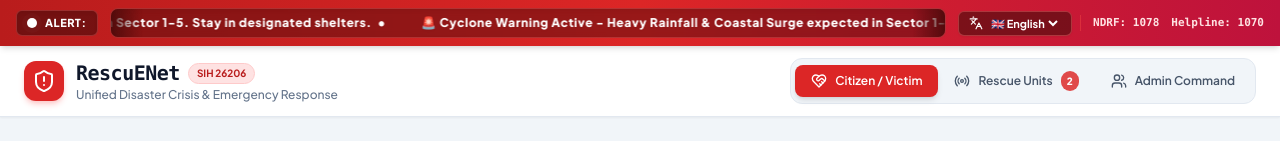
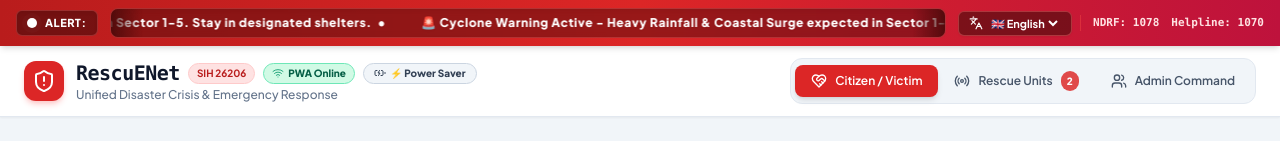
Before and after one commit to mohith0705/rescuenet-sih26206, a React (Vite) app: page / in a window 1280 px wide. Shown: the top 141 px of the page. Built offline with nearby package versions, Linux system fonts and the light colour scheme.

Commit message:
Add PWA Offline Mesh status badge and Emergency Power Saver mode toggle for 3.5x battery extension

```diff
--- a/src/App.jsx
+++ b/src/App.jsx
@@ -14,6 +14,23 @@ import {
 export default function App() {
   const [activeRole, setActiveRole] = useState('citizen'); // 'citizen' | 'rescue' | 'admin'
   const [currentLang, setCurrentLang] = useState('EN'); // 'EN' | 'HI' | 'TE' | 'TA' | 'BN'
+
+  // Emergency Power Saver & PWA Offline State
+  const [isPowerSaver, setIsPowerSaver] = useState(false);
+  const [isOnline, setIsOnline] = useState(navigator.onLine);
+
+  React.useEffect(() => {
+    const handleOnline = () => setIsOnline(true);
+    const handleOffline = () => setIsOnline(false);
+
+    window.addEventListener('online', handleOnline);
+    window.addEventListener('offline', handleOffline);
+
+    return () => {
+      window.removeEventListener('online', handleOnline);
+      window.removeEventListener('offline', handleOffline);
+    };
+  }, []);
 
   const [shelters, setShelters] = useState(INITIAL_SHELTERS);
   const [sosRequests, setSosRequests] = useState(INITIAL_SOS_REQUESTS);
@@ -71,7 +88,7 @@ export default function App() {
   const activeSosCount = sosRequests.filter(s => s.status === 'PENDING').length;
 
   return (
-    <div className="min-h-screen bg-slate-100 text-slate-900 flex flex-col font-sans">
+    <div className={`min-h-screen flex flex-col font-sans transition-colors duration-300 ${isPowerSaver ? 'bg-slate-950 text-slate-100 grayscale-[20%]' : 'bg-slate-100 text-slate-900'}`}>
       {/* Top Header Navbar with Language Switcher */}
       <Navbar
         activeRole={activeRole}
@@ -79,6 +96,9 @@ export default function App() {
         activeSosCount={activeSosCount}
         currentLang={currentLang}
         setCurrentLang={setCurrentLang}
+        isPowerSaver={isPowerSaver}
+        setIsPowerSaver={setIsPowerSaver}
+        isOnline={isOnline}
       />
 
       {/* Main Content Area */}
@@ -91,6 +111,8 @@ export default function App() {
             onTriggerSos={handleTriggerSos}
             onReportMissingPerson={handleReportMissingPerson}
             currentLang={currentLang}
+            isPowerSaver={isPowerSaver}
+            isOnline={isOnline}
           />
         )}
 
--- a/src/components/CitizenPortal.jsx
+++ b/src/components/CitizenPortal.jsx
@@ -12,7 +12,9 @@ export default function CitizenPortal({
   missingPersons,
   onTriggerSos,
   onReportMissingPerson,
-  currentLang = 'EN'
+  currentLang = 'EN',
+  isPowerSaver = false,
+  isOnline = true
 }) {
   const t = TRANSLATIONS[currentLang] || TRANSLATIONS.EN;
 
@@ -165,6 +167,17 @@ export default function CitizenPortal({
           </button>
         </div>
       </div>
+
+      {/* Power Saver Status Notice */}
+      {isPowerSaver && (
+        <div className="bg-amber-950/90 text-amber-200 border border-amber-500/40 p-3.5 rounded-xl flex items-center justify-between text-xs font-bold shadow-md">
+          <div className="flex items-center gap-2">
+            <Zap className="w-4 h-4 text-amber-400 shrink-0" />
+            <span>Emergency Power Saver Mode Active (3.5x Extended Battery & Low CPU Consumption)</span>
+          </div>
+          <span className="bg-amber-500/20 text-amber-300 px-2.5 py-0.5 rounded-full text-[10px] uppercase font-mono font-extrabold border border-amber-400/30">OLED Battery Save</span>
+        </div>
+      )}
 
       {/* TAB 1: SOS & MAP */}
       {activeTab === 'sos' && (
--- a/src/components/Navbar.jsx
+++ b/src/components/Navbar.jsx
@@ -1,12 +1,21 @@
 import React from 'react';
-import { ShieldAlert, Users, Radio, HeartHandshake, Languages } from 'lucide-react';
+import { ShieldAlert, Users, Radio, HeartHandshake, Languages, Wifi, WifiOff, BatteryCharging } from 'lucide-react';
 import { TRANSLATIONS } from '../data/translations';
 
-export default function Navbar({ activeRole, setActiveRole, activeSosCount, currentLang, setCurrentLang }) {
+export default function Navbar({
+  activeRole,
+  setActiveRole,
+  activeSosCount,
+  currentLang,
+  setCurrentLang,
+  isPowerSaver,
+  setIsPowerSaver,
+  isOnline
+}) {
   const t = TRANSLATIONS[currentLang] || TRANSLATIONS.EN;
 
   return (
-    <header className="sticky top-0 z-50 bg-white/95 backdrop-blur border-b border-slate-200 shadow-sm">
+    <header className={`sticky top-0 z-50 backdrop-blur border-b transition-colors ${isPowerSaver ? 'bg-slate-900/95 border-slate-800 text-white' : 'bg-white/95 border-slate-200 shadow-sm'}`}>
       {/* Sleek Emergency Red Ticker with Continuous Marquee Motion */}
       <div className="bg-gradient-to-r from-red-700 via-red-600 to-rose-700 text-white text-xs px-4 py-2 flex items-center justify-between shadow-md relative overflow-hidden">
 
@@ -62,17 +71,42 @@ export default function Navbar({ activeRole, setActiveRole, activeSosCount, curr
       <div className="max-w-7xl mx-auto px-4 sm:px-6 py-3 flex items-center justify-between gap-4">
         {/* Brand Logo */}
         <div className="flex items-center gap-3">
-          <div className="w-10 h-10 rounded-xl bg-red-600 flex items-center justify-center shadow-md shadow-red-200">
+          <div className="w-10 h-10 rounded-xl bg-red-600 flex items-center justify-center shadow-md shadow-red-200 shrink-0">
             <ShieldAlert className="w-6 h-6 text-white" />
           </div>
           <div>
-            <div className="flex items-center gap-2">
-              <h1 className="text-xl font-extrabold tracking-tight text-slate-900 font-mono">RescuENet</h1>
+            <div className="flex items-center gap-2 flex-wrap">
+              <h1 className={`text-xl font-extrabold tracking-tight font-mono ${isPowerSaver ? 'text-white' : 'text-slate-900'}`}>RescuENet</h1>
               <span className="text-[10px] bg-red-100 text-red-700 border border-red-200 font-bold px-2 py-0.5 rounded-full">
                 SIH 26206
               </span>
+
+              {/* PWA Connection Status Badge */}
+              {isOnline ? (
+                <span className="flex items-center gap-1 text-[10px] bg-emerald-100 text-emerald-800 border border-emerald-300 font-extrabold px-2 py-0.5 rounded-full">
+                  <Wifi className="w-3 h-3 text-emerald-600 animate-pulse shrink-0" /> PWA Online
+                </span>
+              ) : (
+                <span className="flex items-center gap-1 text-[10px] bg-amber-100 text-amber-800 border border-amber-300 font-extrabold px-2 py-0.5 rounded-full">
+                  <WifiOff className="w-3 h-3 text-amber-600 shrink-0" /> Offline Mesh Active
+                </span>
+              )}
+
+              {/* Emergency Power Saver Toggle Button */}
+              <button
+                onClick={() => setIsPowerSaver(!isPowerSaver)}
+                className={`flex items-center gap-1 text-[10px] font-extrabold px-2.5 py-0.5 rounded-full border transition-all cursor-pointer ${
+                  isPowerSaver
+                    ? 'bg-amber-400 text-slate-950 border-amber-300 shadow-md animate-pulse'
+                    : 'bg-slate-100 text-slate-700 border-slate-300 hover:bg-slate-200'
+                }`}
+                title="Toggle Emergency Power Saver Mode to extend battery by 3.5x during blackout power outages"
+              >
+                <BatteryCharging className="w-3 h-3 shrink-0" />
+                {isPowerSaver ? '⚡ Power Saver ON' : '⚡ Power Saver'}
+              </button>
             </div>
-            <p className="text-xs text-slate-500 hidden sm:block font-medium">Unified Disaster Crisis & Emergency Response</p>
+            <p className={`text-xs hidden sm:block font-medium ${isPowerSaver ? 'text-slate-400' : 'text-slate-500'}`}>Unified Disaster Crisis & Emergency Response</p>
           </div>
         </div>
 
```
